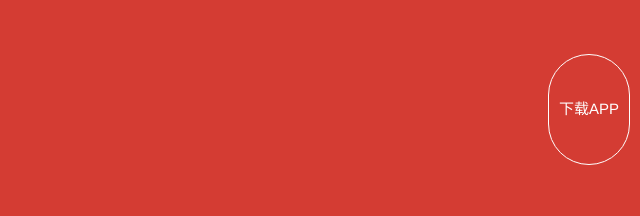
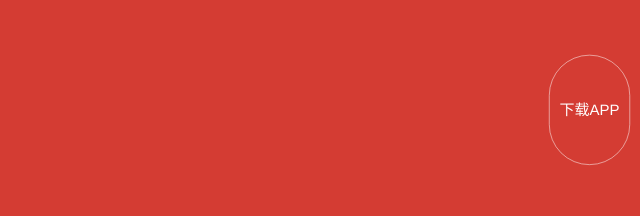
Before and after one commit to Cobatkao/MusicPlayer, a plain HTML site: page index.html in a window 1280 px wide. Shown: the top 216 px of the page, 640-1280 px from the left. Drawn offline with nearby package versions, Linux system fonts and the light colour scheme.

Commit message:
修复下载按钮1px过粗

```diff
--- a/index.css
+++ b/index.css
@@ -67,12 +67,14 @@ section>h2:first-child {
 }
 
 .topbar>.download-app {
-  line-height: 8.5vw;
+  line-height: 17vw;
   border: 1px solid #fff;
-  border-radius: 4.25vw;
+  border-radius: 10vw;
+  transform: scale(0.5);
+  transform-origin: right center;
   color: #fff;
-  font-size: 15px;
-  padding: 0 10px;
+  font-size: 30px;
+  padding: 0 20px;
 }
 
 .siteNav>ol {
--- a/index.html
+++ b/index.html
@@ -178,7 +178,7 @@
   </ol>
 
   <script src="http://at.alicdn.com/t/font_886552_2p22867tlhq.js"></script>
-  <script src="http://cdn.bootcss.com/jquery/2.1.4/jquery.min.js"></script>
+  <script src="./node_modules/jquery/dist/jquery.min.js"></script>
   <script src="./index.js"></script>
 </body>
 
```
Lines whose indentation alone changed are shown as unchanged.
